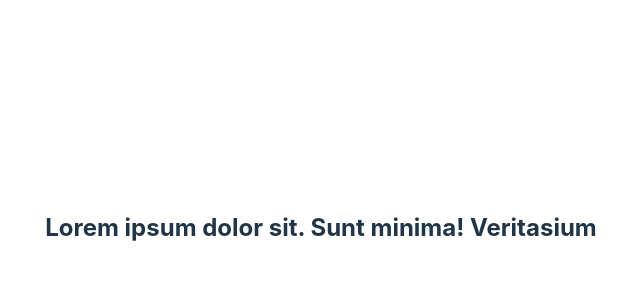
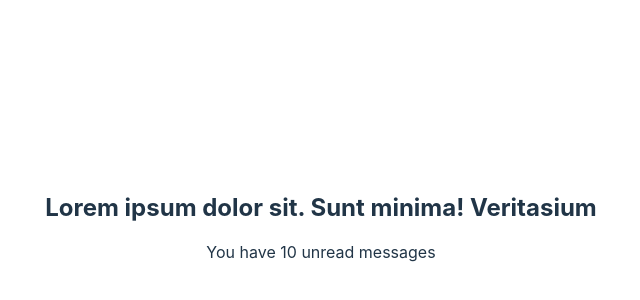
Before and after one commit to oscar-mugambi/react-typescript-ce, a React (Vite) app: page / in a window 1280 px wide. Shown: the part 172-472 px from the top of the page, without its empty margins (319-959 px from the left). Built offline with nearby package versions, Linux system fonts and the light colour scheme.

Commit message:
added additional prop

```diff
--- a/src/App.tsx
+++ b/src/App.tsx
@@ -5,7 +5,7 @@
 function App() {
   return (
     <div className='App'>
-      <Greet name={'Veritasium'} />
+      <Greet name={'Veritasium'} messageCount={10} />
     </div>
   )
 }
--- a/src/components/Greet.tsx
+++ b/src/components/Greet.tsx
@@ -1,11 +1,13 @@
 type GreetProps = {
   name: string
+  messageCount: number
 }
 
 export const Greet = (props: GreetProps) => {
   return (
     <div>
       <h2>Lorem ipsum dolor sit. Sunt minima! {props.name}</h2>
+      <p>You have {props.messageCount} unread messages</p>
     </div>
   )
 }
```
